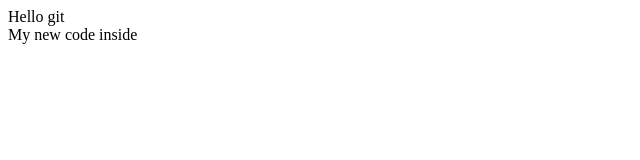
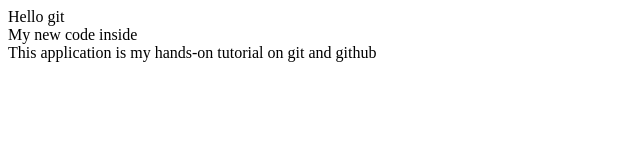
Before and after one commit to Gilfarm/work_code_repo, a plain HTML site: page index.html in a window 1280 px wide. Shown: the whole page, without its empty margins (0-640 px from the left). Drawn offline with Linux system fonts and the light colour scheme.

Commit message:
Update index.html

```diff
--- a/index.html
+++ b/index.html
@@ -1,2 +1,3 @@
 <div class="header">Hello git </div>
 <div class="body">My new code inside</div>
+<div>This application is my hands-on tutorial on git and github</div>
```
